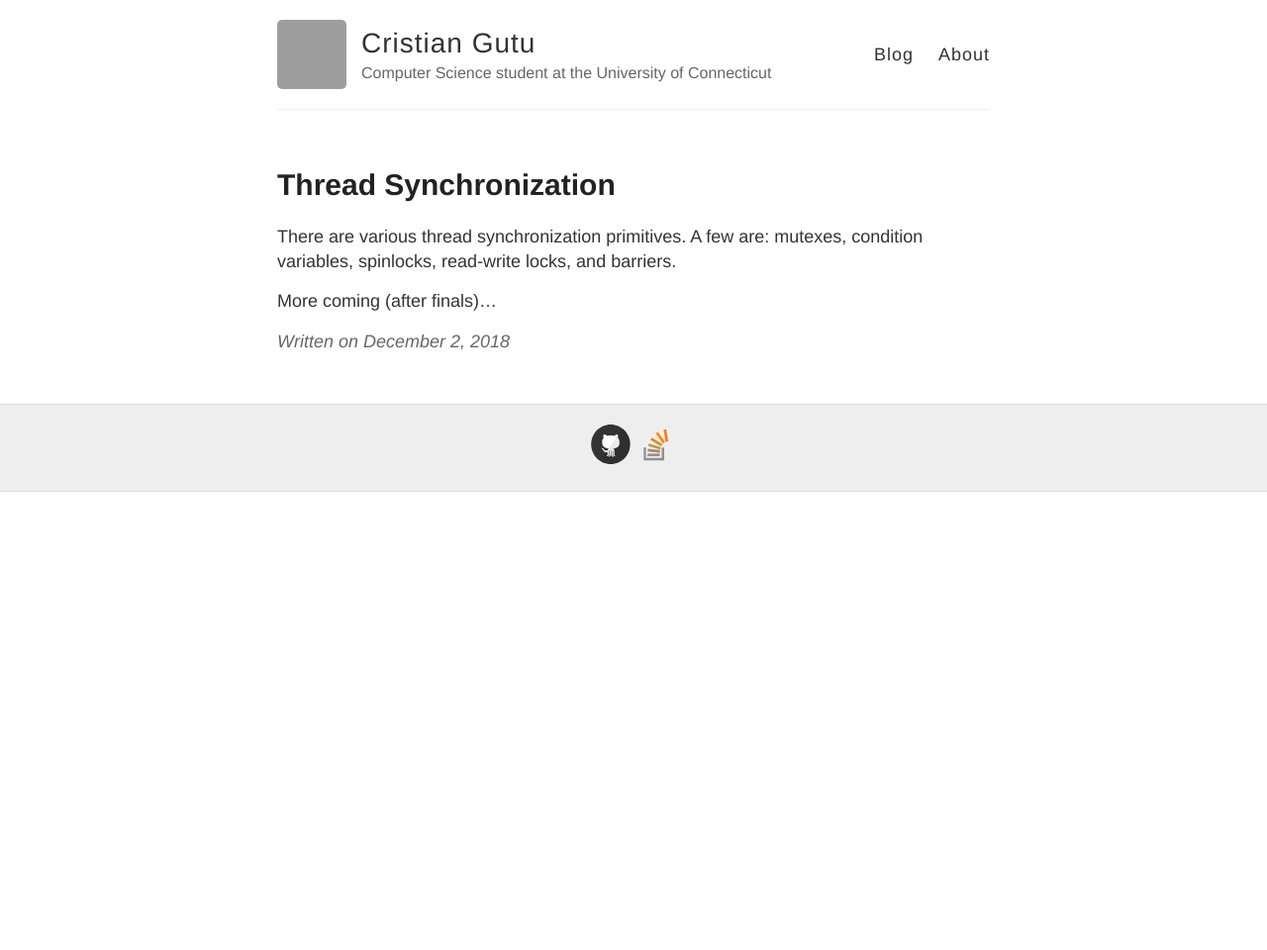
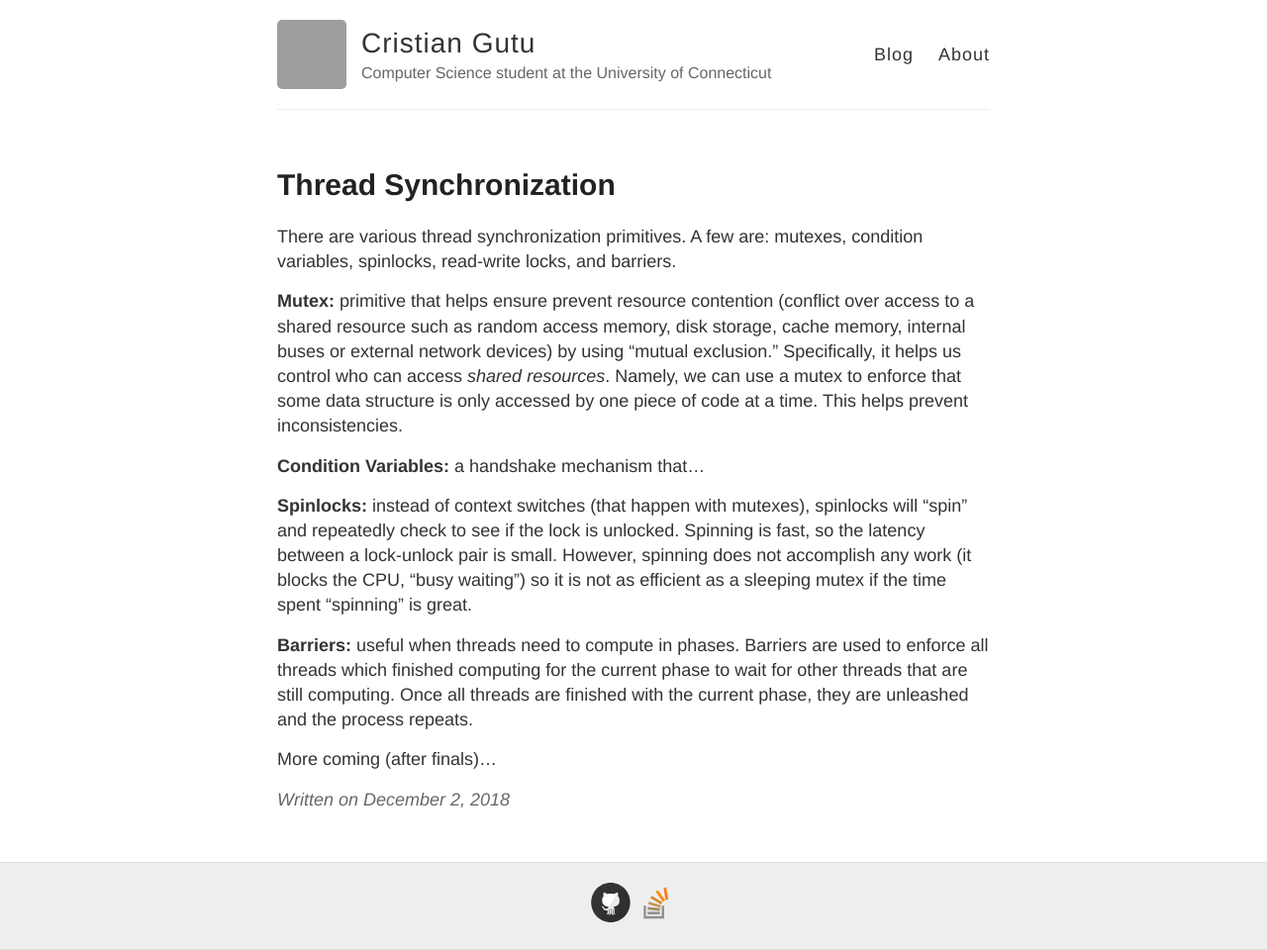
Before and after one commit to gutucristian/gutucristian.github.io, a Jekyll site: the page built from _posts/2018-12-02-Thread-Synchronization.md, in a window 1280 px wide. Shown: the whole page at 99% size. Built offline with Jekyll 4.4.1, drawn with Linux system fonts in a browser that asks for light colours; our own code applies the rules of GitHub Pages for plain Markdown files; before the commit the page ends 900 px from its top, so only the background shows below that; grey boxes are pictures that could not be loaded.

Commit message:
Update 2018-12-02-Thread-Synchronization.md

```diff
--- a/_posts/2018-12-02-Thread-Synchronization.md
+++ b/_posts/2018-12-02-Thread-Synchronization.md
@@ -1,3 +1,11 @@
 There are various thread synchronization primitives. A few are: mutexes, condition variables, spinlocks, read-write locks, and barriers.
 
+**Mutex:** primitive that helps ensure prevent resource contention (conflict over access to a shared resource such as random access memory, disk storage, cache memory, internal buses or external network devices) by using "mutual exclusion." Specifically, it helps us control who can access _shared resources_. Namely, we can use a mutex to enforce that some data structure is only accessed by one piece of code at a time. This helps prevent inconsistencies.
+
+**Condition Variables:** a handshake mechanism that...
+
+**Spinlocks:** instead of context switches (that happen with mutexes), spinlocks will "spin" and repeatedly check to see if the lock is unlocked. Spinning is fast, so the latency between a lock-unlock pair is small. However, spinning does not accomplish any work (it blocks the CPU, "busy waiting") so it is not as efficient as a sleeping mutex if the time spent "spinning" is great.
+
+**Barriers:** useful when threads need to compute in phases. Barriers are used to enforce all threads which finished computing for the current phase to wait for other threads that are still computing. Once all threads are finished with the current phase, they are unleashed and the process repeats.
+
 More coming (after finals)...
```
